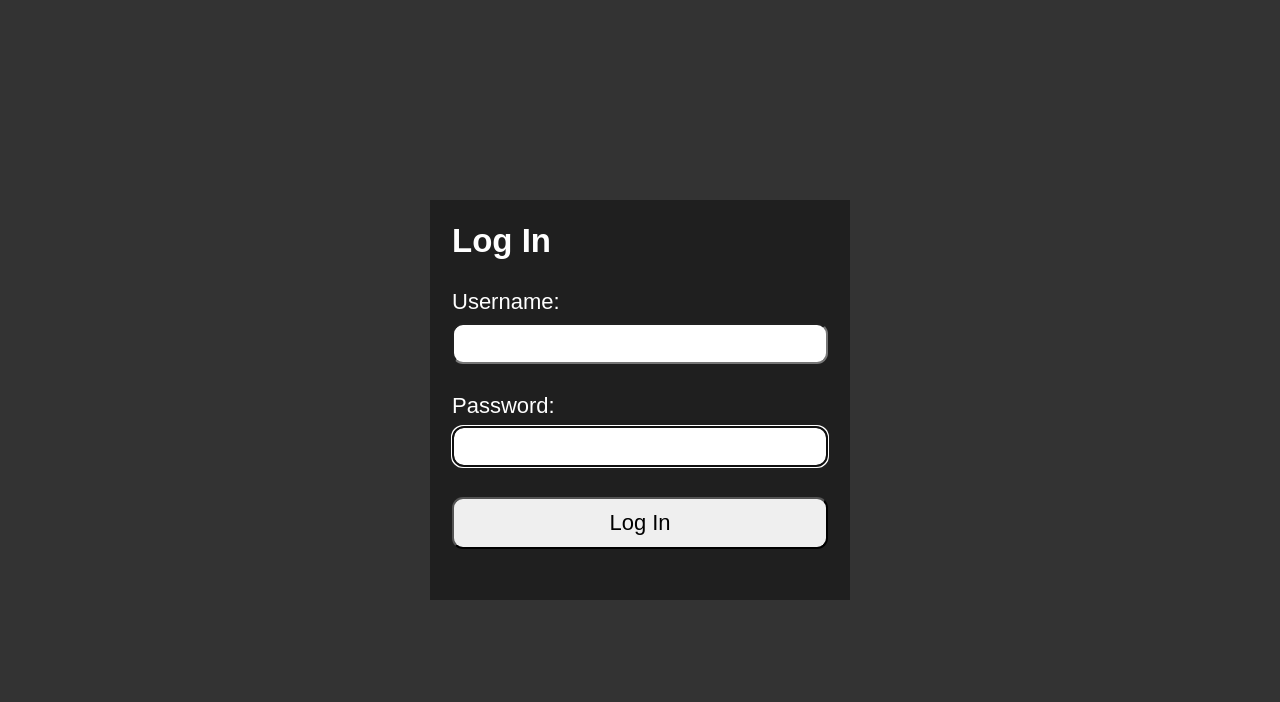
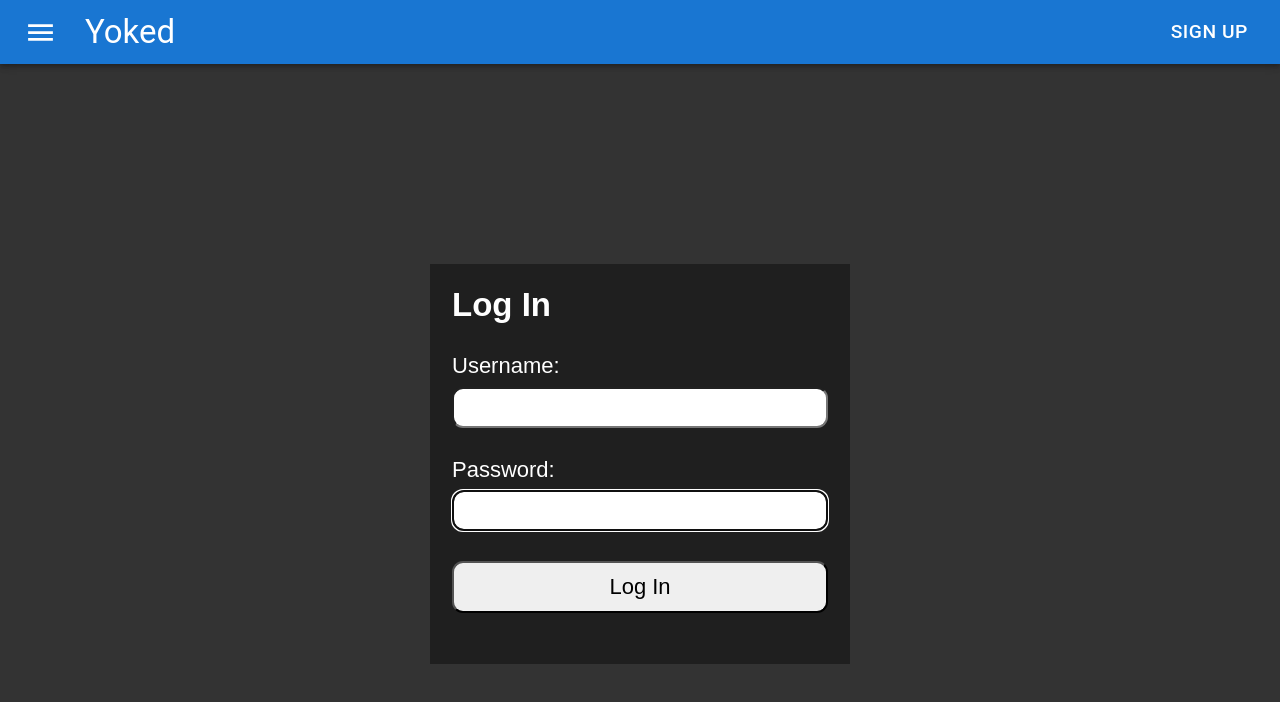
Before and after one commit to KevinPXu/Yoked, a React (Create React App) app in the folder client/: page / in a window 1280 px wide. Shown: the top 702 px of the page. Built offline with nearby package versions, Linux system fonts and the light colour scheme.

Commit message:
modified App.js to include header component

```diff
--- a/client/src/App.js
+++ b/client/src/App.js
@@ -1,17 +1,16 @@
 import React from 'react';
-import Template from './pages/Templates';
+import Header from './components/Header';
 
-// const App = () => <PortfolioContainer />;
-
-// export default App;
 import { BrowserRouter as Router, Routes, Route } from 'react-router-dom';
 import Login from './pages/Login'
 import UserHistory from './pages/UserHistory'
+import Templates from './pages/Templates';
 
 function App() {
   return (
     <Router>
-            <main className="App">
+      <Header />
+      <main className="App">
       <Routes>
         <Route
           path="/"
@@ -20,6 +19,10 @@ function App() {
         <Route
           path="/history"
           element={<UserHistory />}
+        />
+        <Route
+          path='/templates'
+          element={<Templates />}
         />
       </Routes>
 
```
